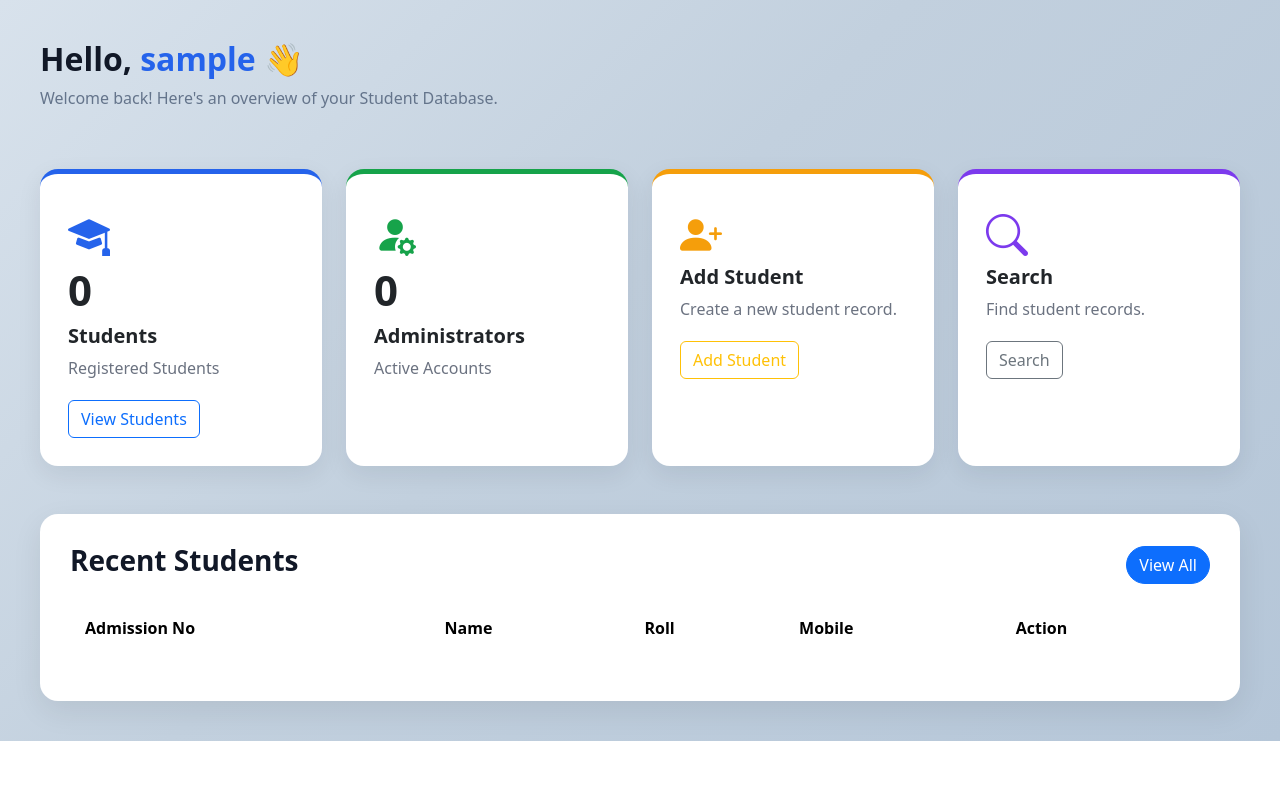
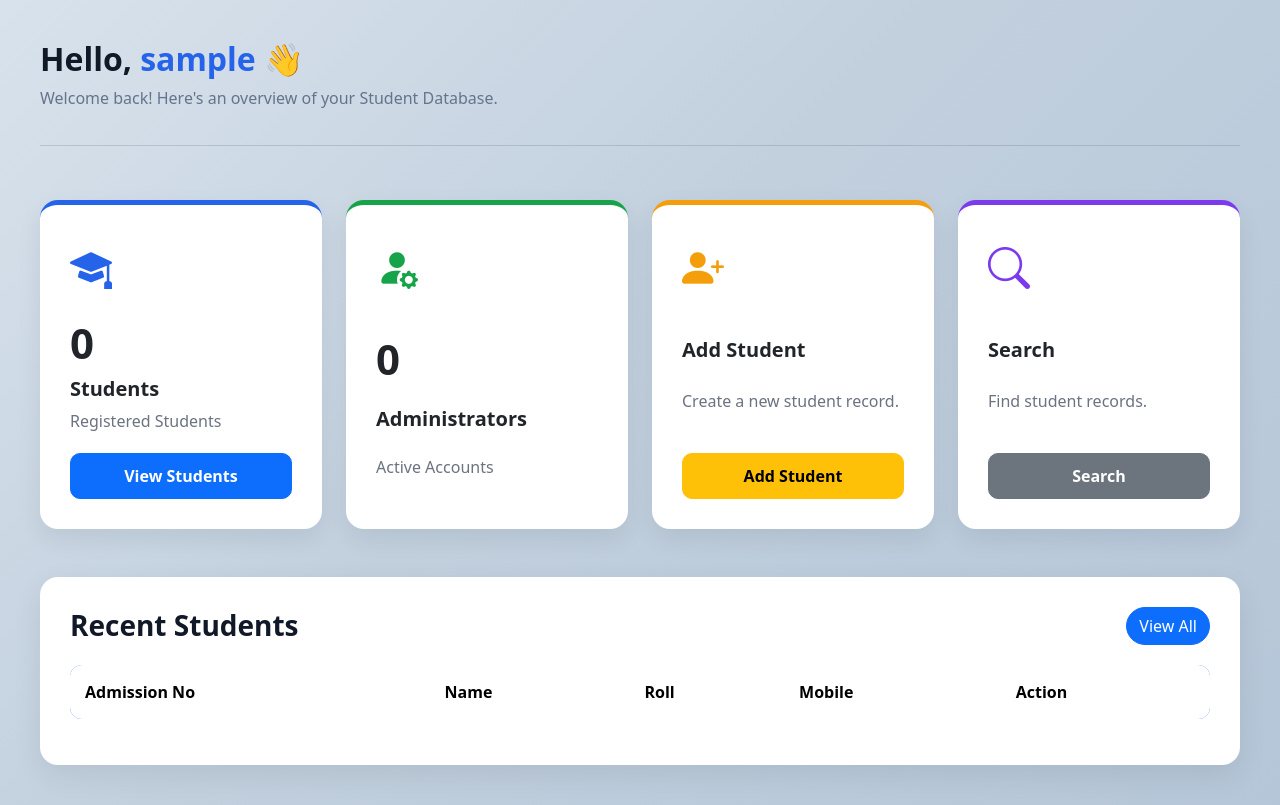
Before and after one commit to himanshu07-12/student-database-management-system, a Flask app: page /dashboard in a window 1280 px wide. Shown: the part 64-869 px from the top of the page. Before the commit the page ends 805 px from the top, so only its background shows below. Run offline with Flask 3, Linux system fonts and the light colour scheme; the visitor is signed in with stand-in values (Sample User, id 1); data that the repository does not hold is empty.

Commit message:
minor changes

```diff
--- a/static/style.css
+++ b/static/style.css
@@ -870,25 +870,29 @@ body{
 
     background:#ffffff;
 
-    border:none;
-
     border-radius:18px;
 
-    padding:28px;
+    padding:30px;
 
     height:100%;
 
-    box-shadow:0 8px 24px rgba(15,23,42,.08);
+    display:flex;
 
-    transition:.3s;
+    flex-direction:column;
+
+    justify-content:space-between;
+
+    box-shadow:0 10px 25px rgba(15,23,42,.08);
+
+    transition:all .3s ease;
 
 }
 
 .dashboard-card:hover{
 
-    transform:translateY(-6px);
+    transform:translateY(-8px);
 
-    box-shadow:0 18px 35px rgba(37,99,235,.15);
+    box-shadow:0 20px 40px rgba(37,99,235,.15);
 
 }
 .card-icon{
@@ -1018,3 +1022,62 @@ body{
     transition:.2s;
 
 }
+.recent-table tbody tr:nth-child(even){
+
+    background:#f8fafc;
+
+}
+.recent-table{
+
+    overflow:hidden;
+
+    border-radius:12px;
+
+}
+.recent-table .btn{
+
+    border-radius:8px;
+
+    font-size:.85rem;
+
+}
+
+.dashboard-btn{
+
+    width:100%;
+
+    border-radius:10px;
+
+    font-weight:600;
+
+    padding:10px 0;
+
+    transition:.3s;
+
+}
+.dashboard-divider{
+
+    margin:30px 0;
+
+    opacity:.15;
+
+}
+.recent-section-header{
+
+    display:flex;
+
+    justify-content:space-between;
+
+    align-items:center;
+
+    margin-bottom:20px;
+
+}
+
+.recent-section-header h3{
+
+    font-weight:700;
+
+    margin:0;
+
+}
--- a/templates/dashboard.html
+++ b/templates/dashboard.html
@@ -20,6 +20,8 @@
 
 </div>
 
+<hr class="dashboard-divider">
+
 <div class="row g-4 mt-2">
 
     <!-- Students -->
@@ -36,7 +38,7 @@
 
             <p>Registered Students</p>
 
-            <a href="/students" class="btn btn-outline-primary">
+            <a href="/students" class="btn btn-primary dashboard-btn">
 
                 View Students
 
@@ -76,7 +78,7 @@
 
             <p>Create a new student record.</p>
 
-            <a href="/add" class="btn btn-outline-warning">
+            <a href="/add" class="btn btn-warning dashboard-btn">
 
                 Add Student
 
@@ -98,7 +100,7 @@
 
             <p>Find student records.</p>
 
-            <a href="/search" class="btn btn-outline-secondary">
+            <a href="/search" class="btn btn-secondary dashboard-btn">
 
                 Search
 
@@ -112,7 +114,7 @@
 
 <div class="recent-section mt-5">
 
-    <div class="d-flex justify-content-between align-items-center mb-3">
+    <div class="recent-section-header">
 
         <h3>Recent Students</h3>
 
--- a/templates/update_student.html
+++ b/templates/update_student.html
@@ -1,4 +1,4 @@
-{% extends "base.html" %}
+{% extends "base_dashboard.html" %}
 
 {% block content %}
 
```
